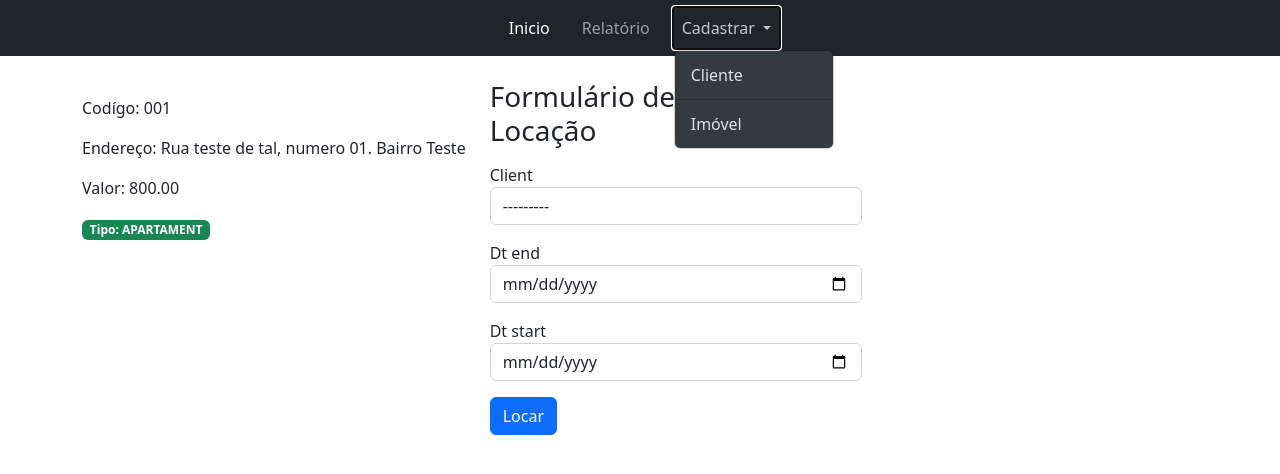
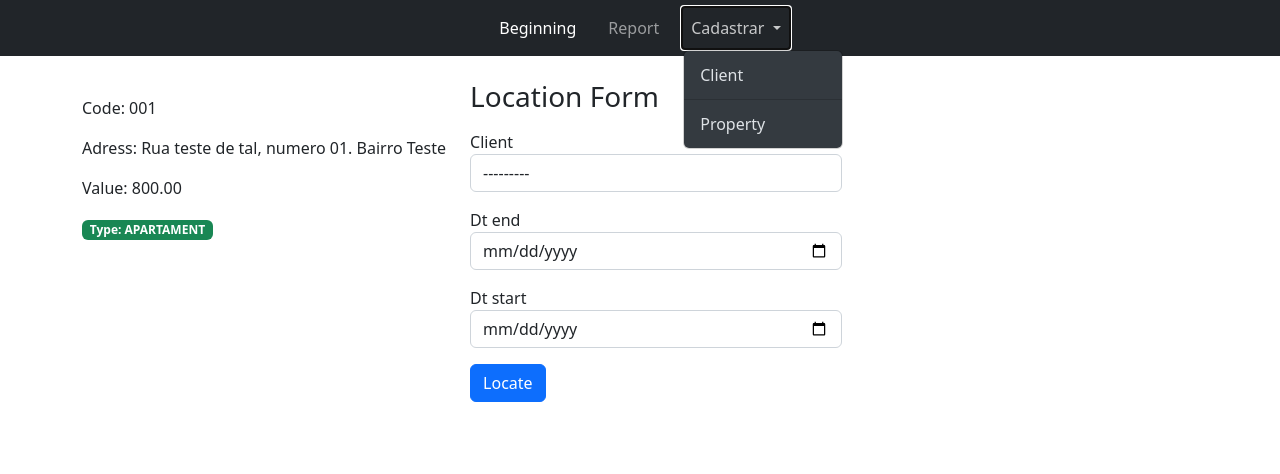
Before and after one commit to devheloisacabral/SISTEMA-CONTROLE-ALUGUEIS-DJANGO, a Django app: page /form-location/9/ in a window 1280 px wide, after a click on "Cadastrar". Shown: the top 474 px of the page. Run offline with Django 5.2, Linux system fonts and the light colour scheme; data comes from the database, SQL or seed files in the repository; both versions use the stored data as it was after the commit.

Commit message:
feat: report page

```diff
--- a/app/templates/form-location.html
+++ b/app/templates/form-location.html
@@ -27,24 +27,24 @@
             </div>
 
             <div class="mt-3">
-                <p>Codígo: {{location.code}}</p>
-                <p>Endereço: {{location.address}}</p>
-                <p>Valor: {{location.price}}</p>
-                <div class="badge bg-success">Tipo: {{location.type_item}}</div>
+                <p>Code: {{location.code}}</p>
+                <p>Adress: {{location.address}}</p>
+                <p>Value: {{location.price}}</p>
+                <div class="badge bg-success">Type: {{location.type_item}}</div>
             </div>
 
         </div>
 
         <form class="col-md-4" action="{% url 'location-create' location.id %}" method="post">
             {% csrf_token %}
-            <h3>Formulário de Registro Locação</h3>
+            <h3>Location Form</h3>
             {% for field in form %}
             <div class="mt-3">
                 {{field.label}}
                 {{field}}
             </div>
             {% endfor %}
-            <input type="submit" class="btn btn-primary mt-3" value="Locar">
+            <input type="submit" class="btn btn-primary mt-3" value="Locate">
         </form>
     </div>
 </div>
--- a/app/templates/list_location.html
+++ b/app/templates/list_location.html
@@ -20,6 +20,10 @@
                 <div class="d-flex justify-content-between align-items-center">
                     <div class="badge bg-success">Property Type: {{property.type_item}}</div>
                 </div>
+                <br>
+                <div>
+                   <a href="{% url 'location-create' property.id %}" class="btn btn-primary">Locate this property</a>
+                </div>
             </div>
         </div>
         {% endfor %}
--- a/app/templates/navbar.html
+++ b/app/templates/navbar.html
@@ -12,11 +12,11 @@
             <ul class="navbar-nav gap-3 mb-2 mb-lg-0 mx-auto">
 
                 <li class="nav-item">
-                    <a class="nav-link active" aria-current="page" href="/">Inicio</a>
+                    <a class="nav-link active" aria-current="page" href="/">Beginning</a>
                 </li>
 
                 <li class="nav-item">
-                    <a class="nav-link" href="/">Relatório</a>
+                    <a class="nav-link" href="{% url 'reports' %}">Report</a>
                 </li>
 
                 <li class="nav-item dropdown">
@@ -25,13 +25,13 @@
                     </a>
                     <ul class="dropdown-menu dropdown-menu-dark">
                         <li>
-                            <a class="dropdown-item" href="{% url 'client-create' %}">Cliente</a>
+                            <a class="dropdown-item" href="{% url 'client-create' %}">Client</a>
                         </li>
                         <li>
                             <hr class="dropdown-divider">
                         </li>
                         <li>
-                            <a class="dropdown-item" href="{% url 'property-create' %}">Imóvel</a>
+                            <a class="dropdown-item" href="{% url 'property-create' %}">Property</a>
                         </li>
                     </ul>
                 </li>
--- a/app/urls.py
+++ b/app/urls.py
@@ -22,11 +22,12 @@ from django.conf.urls.static import static
 
 urlpatterns = [
     path('admin/', admin.site.urls),
-    path('', app.views.index, name='index'),
+    path('', app.views.list_location, name='list_locationn'),
     path('location', app.views.list_location, name='list_location'),
     path('form-client', app.views.form_client, name='client-create'),
     path('form-property', app.views.form_property, name='property-create'),
     path('form-location/<int:id>/', app.views.register_location_form, name='location-create'),
+    path('reports/', app.views.report, name='reports'),
 
 ]
 if settings.DEBUG:
--- a/app/views.py
+++ b/app/views.py
@@ -37,16 +37,27 @@ def form_property(request):
             return redirect(list_location)
     return render(request, 'form_property.html', {'form': form})
 
+
 def register_location_form(request, id):
     get_property = Property.objects.get(id=id)
     form = RegisterLocationForm()
     if request.method == 'POST':
-        form = PropertyForm(request.POST)
+        form = RegisterLocationForm(request.POST)
         if form.is_valid():
             property_form = form.save(commit=False)
-            property_form.property = get_property #vai salvar o id da propriedade
-            property_form.is_locate = True
+            property_form.property = get_property  # vai salvar o id da propriedade
+            prop = Property.objects.get(id=id)
+            prop.is_locate = True
+            prop.save()
             property_form.save()
             return redirect(list_location)
     context = {'form': form, 'location': get_property}
     return render(request, 'form-location.html', context)
+
+
+def report(request):
+    property = Property.objects.all()
+    is_located = request.GET.get('is_locate')
+    if is_located:
+        property = Property.objects.filter(is_locate=is_located)
+    return render(request, 'report.html', {'property': property})
```
Also changed, not shown: app/templates/report.html (added, +66 -0 lines), db.sqlite3.
